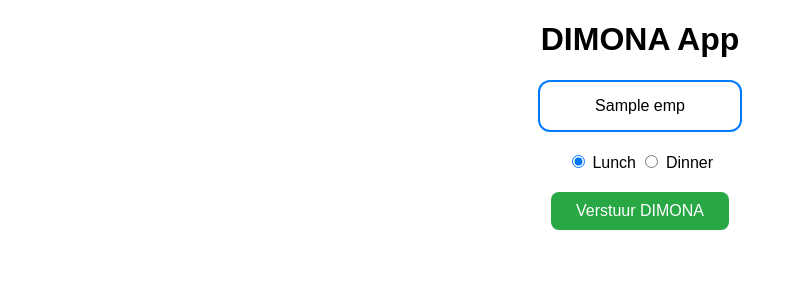
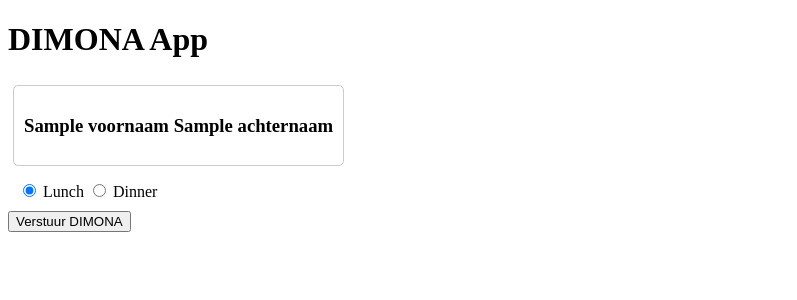
Before and after one commit to petitthai/dimona-app, a Flask app: template templates/index.html in a window 1280 px wide. Shown: the top 300 px of the page, without its empty margins (0-797 px from the left). Run offline with Flask 3, Linux system fonts and the light colour scheme; the template is opened without the code that fills it: most values are stand-ins (such as "Sample title", 1, 10 or a date in 2020); parts of the project's set-up code (start-up, migrations or seed data) failed here and were passed over.

Commit message:
Update index.html

```diff
--- a/templates/index.html
+++ b/templates/index.html
@@ -2,92 +2,64 @@
 <html lang="nl">
 <head>
     <meta charset="UTF-8">
-    <title>DIMONA App - Selecteer Werknemer</title>
+    <title>DIMONA App</title>
     <style>
-        body {
-            font-family: Arial, sans-serif;
-            margin: 20px;
+        .worker-tile {
+            display: inline-block;
+            border: 1px solid #ccc;
+            padding: 10px;
+            margin: 5px;
+            cursor: pointer;
+            text-align: center;
+            border-radius: 5px;
+            transition: background 0.2s;
         }
-        h1 {
-            text-align: center;
+        .worker-tile.selected {
+            background-color: #d0f0c0;
         }
-        .tiles-container {
-            display: flex;
-            flex-wrap: wrap;
-            gap: 15px;
-            justify-content: center;
-            margin-top: 20px;
-        }
-        .tile {
-            padding: 15px 25px;
-            border: 2px solid #007BFF;
-            border-radius: 12px;
-            cursor: pointer;
-            transition: all 0.2s;
-            text-align: center;
-            min-width: 150px;
-        }
-        .tile:hover {
-            background-color: #007BFF;
-            color: #fff;
-        }
-        .tile.selected {
-            background-color: #0056b3;
-            color: #fff;
-            border-color: #0056b3;
-        }
-        .shift-container {
-            text-align: center;
-            margin-top: 20px;
-        }
-        button {
-            margin-top: 20px;
-            padding: 10px 25px;
-            font-size: 16px;
-            border-radius: 8px;
-            border: none;
-            background-color: #28a745;
-            color: white;
-            cursor: pointer;
-        }
-        button:hover {
-            background-color: #218838;
-        }
-        input[type="hidden"] {
-            display: none;
+        .shift-option {
+            margin: 10px;
         }
     </style>
 </head>
 <body>
     <h1>DIMONA App</h1>
-    <form action="{{ url_for('submit') }}" method="POST" id="dimonaForm">
-        <div class="tiles-container">
-            {% for emp in employees %}
-            <div class="tile" data-worker-id="{{ emp.worker_id }}">{{ emp.name }}</div>
+    <form method="POST" action="/submit" id="dimonaForm">
+        <div id="workers-container">
+            {% for worker in workers %}
+            <div class="worker-tile" data-id="{{ worker.id }}">
+                <h3>{{ worker.voornaam }} {{ worker.achternaam }}</h3>
+            </div>
             {% endfor %}
         </div>
-        <input type="hidden" name="worker_id" id="worker_id">
 
-        <div class="shift-container">
+        <div class="shift-option">
             <label><input type="radio" name="shift_type" value="lunch" checked> Lunch</label>
             <label><input type="radio" name="shift_type" value="dinner"> Dinner</label>
         </div>
 
-        <div style="text-align:center;">
-            <button type="submit">Verstuur DIMONA</button>
-        </div>
+        <input type="hidden" name="selected_worker" id="selected_worker">
+        <button type="submit">Verstuur DIMONA</button>
     </form>
 
     <script>
-        const tiles = document.querySelectorAll(".tile");
-        const hiddenInput = document.getElementById("worker_id");
+        const tiles = document.querySelectorAll('.worker-tile');
+        const hiddenInput = document.getElementById('selected_worker');
 
         tiles.forEach(tile => {
-            tile.addEventListener("click", () => {
-                tiles.forEach(t => t.classList.remove("selected"));
-                tile.classList.add("selected");
-                hiddenInput.value = tile.dataset.workerId;
+            tile.addEventListener('click', () => {
+                tiles.forEach(t => t.classList.remove('selected'));
+                tile.classList.add('selected');
+                hiddenInput.value = tile.dataset.id;
             });
+        });
+
+        // Optioneel: waarschuwing als geen worker geselecteerd
+        document.getElementById('dimonaForm').addEventListener('submit', (e) => {
+            if (!hiddenInput.value) {
+                e.preventDefault();
+                alert("Selecteer een werknemer!");
+            }
         });
     </script>
 </body>
```
